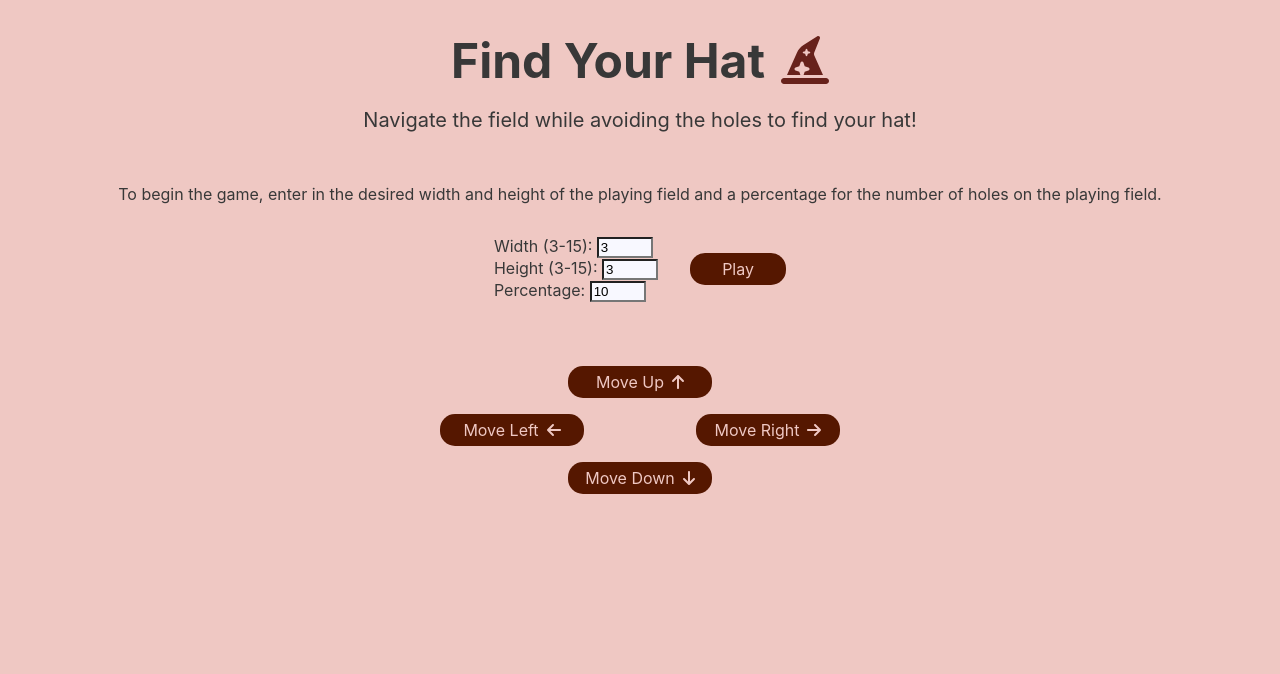
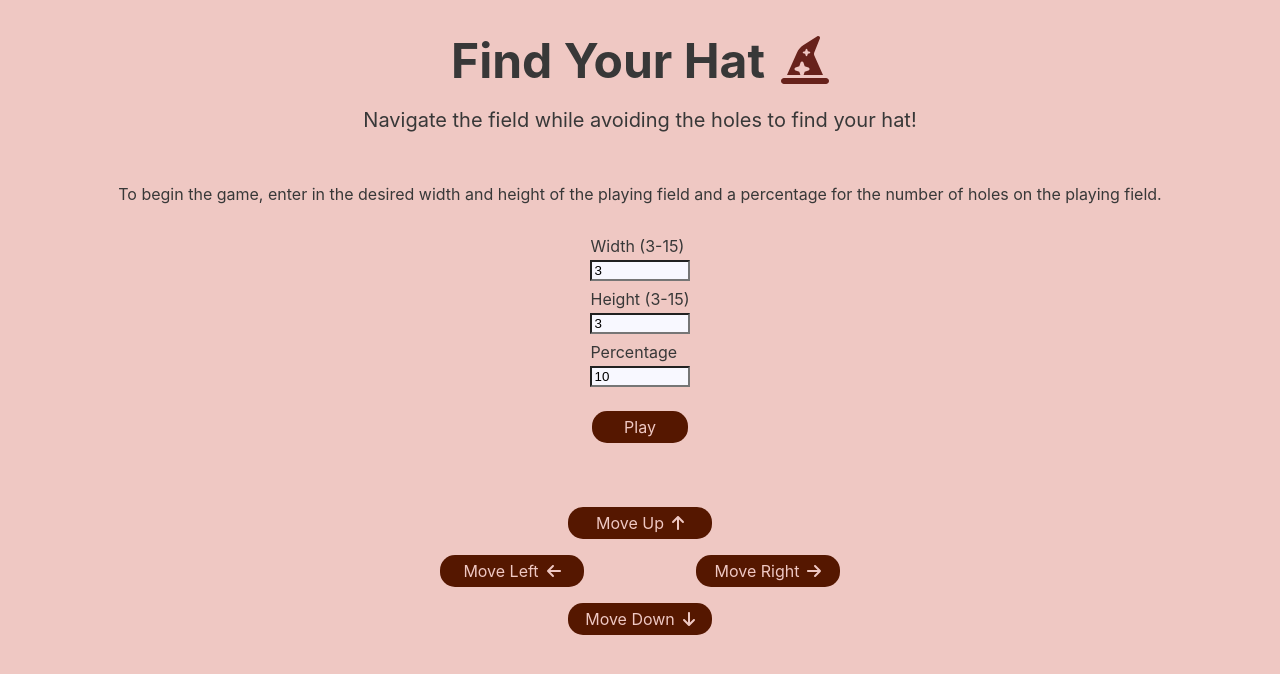
Before and after one commit to bradywinslow/findYourHat, a React (Create React App) app: page / in a window 1280 px wide. Shown: the top 674 px of the page. Built offline with nearby package versions, Linux system fonts and the light colour scheme.

Commit message:
style starting form

```diff
--- a/src/components/StartingForm.jsx
+++ b/src/components/StartingForm.jsx
@@ -110,8 +110,8 @@ export default function StaringForm() {
             <form onSubmit={handleSubmit}>
                 <div className={styles.startingForm}>
                     <div>
-                        <div>
-                            <label htmlFor='width'>Width (3-15): </label>
+                        <div className={styles.width}>
+                            <label htmlFor='width'>Width (3-15)</label>
                             <input
                                 className={styles.inputField}
                                 type='number'
@@ -124,8 +124,8 @@ export default function StaringForm() {
                                 onChange={handleWidthInput}
                             />
                         </div>
-                        <div>
-                            <label htmlFor='height'>Height (3-15): </label>
+                        <div className={styles.height}>
+                            <label htmlFor='height'>Height (3-15)</label>
                             <input
                                 className={styles.inputField}
                                 type='number'
@@ -138,8 +138,8 @@ export default function StaringForm() {
                                 onChange={handleHeightInput}
                             />
                         </div>
-                        <div>
-                            <label htmlFor='percentage'>Percentage: </label>
+                        <div className={styles.percentage}>
+                            <label htmlFor='percentage'>Percentage</label>
                             <input
                                 className={styles.inputField}
                                 type='number'
--- a/src/styles/StartingForm.module.css
+++ b/src/styles/StartingForm.module.css
@@ -7,14 +7,32 @@
     margin: 0 2rem 2rem 2rem;
 }
 
+form {
+    display: flex;
+    justify-content: center;
+}
+
 .startingForm {
     display: flex;
+    flex-direction: column;
     justify-content: center;
-    gap: 2rem;
+    align-items: center;
+    gap: 1rem;
+    width: 6.5rem;
 }
 
 .inputField {
     background-color: ghostwhite;
+}
+
+.width, .height, .percentage {
+    display: flex;
+    flex-direction: column;
+    margin-bottom: 0.5rem;
+}
+
+label {
+    margin-bottom: 0.25rem;
 }
 
 .submitButtonContainer {
```
